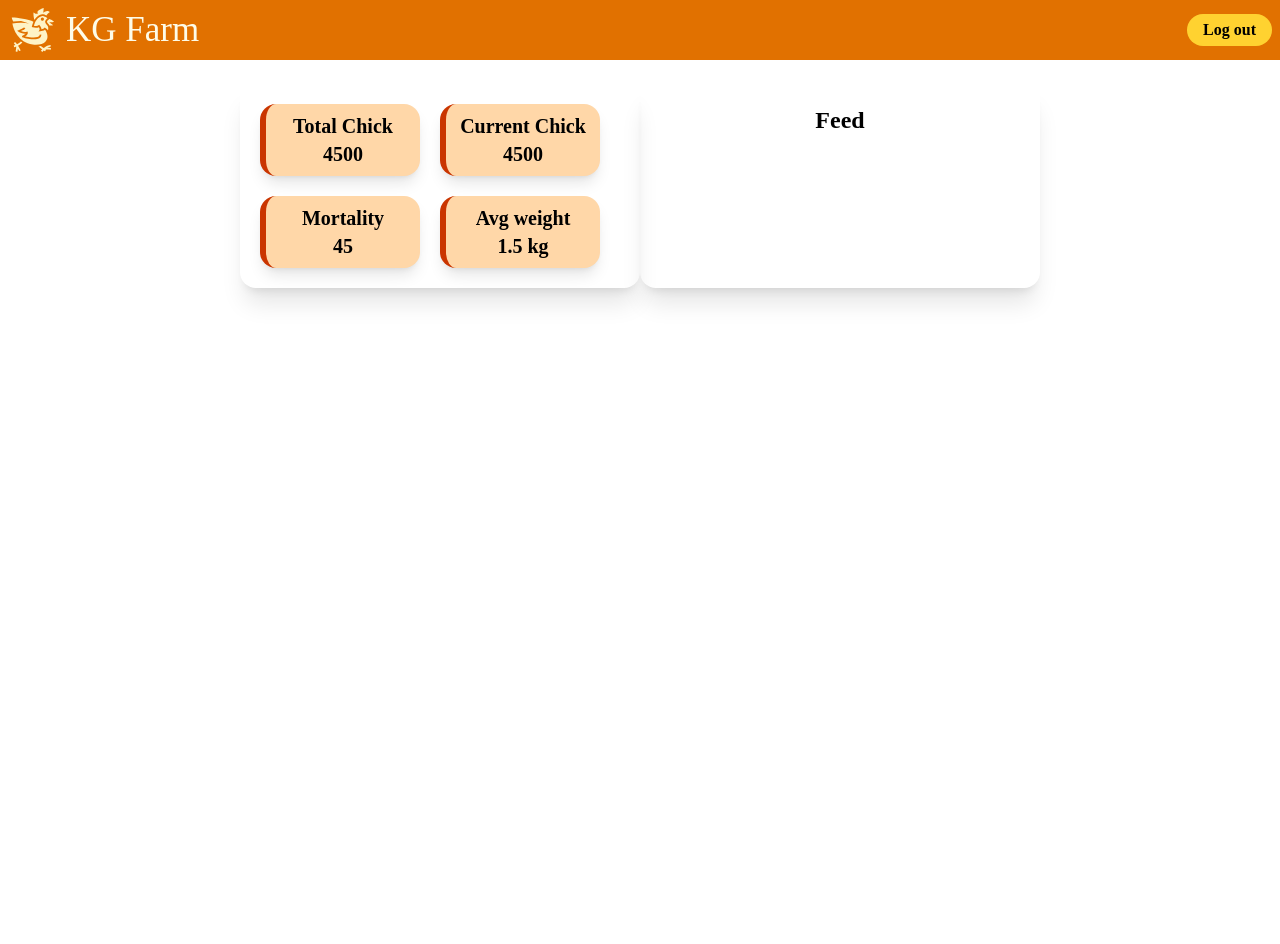
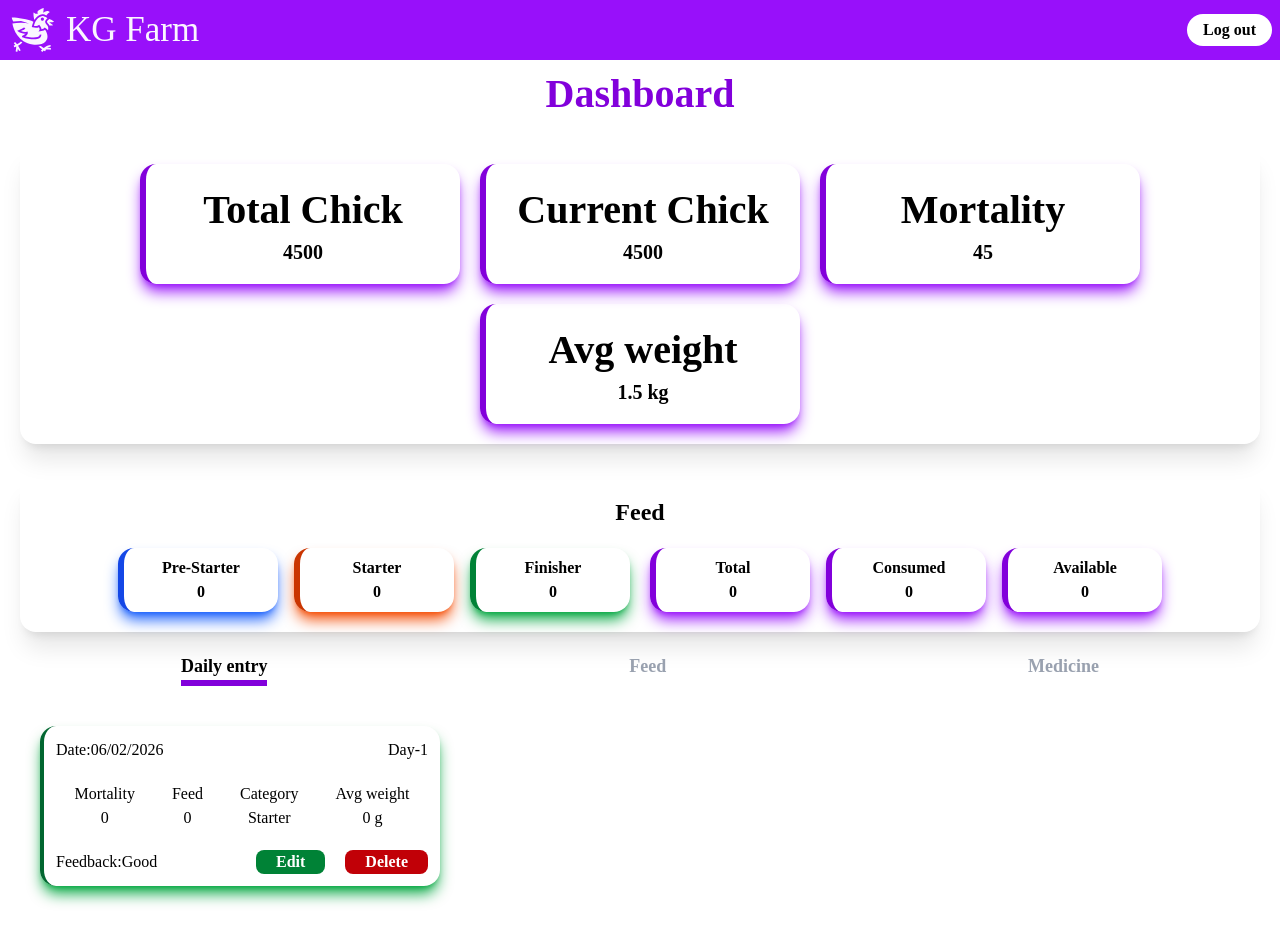
Before and after one commit to natishg-1632006/PoultryFarm, a React (Vite) app in the folder Frontend/: page /dashBoard in a window 1280 px wide. Shown: the top 944 px of the page. Before the commit the page ends 800 px from the top, so only its background shows below. Built offline with nearby package versions, Linux system fonts and the light colour scheme; no server answers; sample sign-in values are in the browser's storage.

Commit message:
Design Dashboard

```diff
--- /dev/null
+++ b/Frontend/src/component/pages/DailyEntryList.jsx
@@ -0,0 +1,41 @@
+import React from 'react'
+
+const DailyEntryList = () => {
+  return (
+     <div className='mx-10 m-10 flex flex-wrap'>
+                <div className='shadow-lg border-l-4 shadow-green-600 border-green-800  flex flex-col gap-5 rounded-2xl w-100 p-3'>
+                <div className='flex justify-between'>
+                    <span>Date:06/02/2026</span>
+                    <span>Day-1</span>
+                </div>
+                <div className='flex justify-around'>
+                    <div className='flex flex-col items-center'>
+                        <span>Mortality</span>
+                        <span>0</span>
+                    </div>
+                    <div className='flex flex-col items-center'>
+                        <span>Feed</span>
+                        <span>0</span>
+                    </div>
+                    <div className='flex flex-col items-center'>
+                        <span>Category</span>
+                        <span>Starter</span>
+                    </div>
+                    <div className='flex flex-col items-center'>
+                        <span>Avg weight</span>
+                        <span>0 g</span>
+                    </div>
+                </div>
+                <div className='flex justify-between'>
+                    <span>Feedback:Good</span>
+                    <div className='flex gap-5'>
+                        <button className='bg-green-700 cursor-pointer text-white px-5 rounded-lg font-bold'>Edit</button>
+                        <button className='bg-red-700 cursor-pointer text-white px-5 rounded-lg font-bold'>Delete</button>
+                    </div>
+                </div>
+                </div>
+              </div>
+  )
+}
+
+export default DailyEntryList
--- a/Frontend/src/component/pages/DashBoard.jsx
+++ b/Frontend/src/component/pages/DashBoard.jsx
@@ -1,33 +1,86 @@
-import React from 'react'
+import React, { useState } from 'react'
+import DailyEntryList from './DailyEntryList';
+import FeedEntryList from './FeedEntryList';
+import MedicineEntryList from './MedicineEntryList';
 
 const DashBoard = () => {
+    const [activeTab,setActiveTab]=useState("daily");
     return (
-        <div className='mt-16 p-5 flex justify-center flex-wrap gap-y-8'>
-            <div className='w-100 shadow-xl rounded-2xl p-5 flex flex-wrap gap-5'>
-                <div className='w-40 bg-orange-200 border-l-6 shadow-lg border-orange-700 rounded-2xl p-2 text-center' >
-                    <p className='text-xl font-bold'>Total Chick</p>
-                    <span className='text-xl font-bold'>4500</span>
+        <div className='mt-16 mb-16'>
+               <p className='text-[40px] font-bold text-purple-700 text-center'>Dashboard</p>
+        <div className='p-5 gap-x-5 flex justify-center flex-wrap gap-y-8'>
+
+            <div className='w-100 md:w-full shadow-xl rounded-2xl p-5 flex flex-wrap justify-center gap-5'>
+                <div className='w-40 md:w-80 md:h-30 border-l-6 shadow-lg border-purple-700 shadow-purple-600 rounded-2xl p-2  flex flex-col justify-center items-center' >
+                    <p className='text-xl md:text-[40px] font-bold'>Total Chick</p>
+                    <span className='text-xl md:text-[20px] font-bold'>4500</span>
                 </div>
-                <div className='w-40  bg-orange-200 border-l-6 shadow-lg border-orange-700 rounded-2xl p-2 text-center' >
-                    <p className='text-xl font-bold'>Current  Chick</p>
-                    <span className='text-xl font-bold'>4500</span>
+                <div className='w-40 md:w-80 md:h-30 border-l-6 shadow-lg border-purple-700 shadow-purple-600 rounded-2xl p-2  flex flex-col justify-center items-center' >
+                    <p className='text-xl md:text-[40px] font-bold'>Current  Chick</p>
+                    <span className='text-xl md:text-[20px] font-bold'>4500</span>
                 </div>
-                <div className='w-40 bg-orange-200 border-l-6 shadow-lg border-orange-700 rounded-2xl p-2 text-center' >
-                    <p className='text-xl font-bold'>Mortality</p>
-                    <span className='text-xl font-bold'>45</span>
+                <div className='w-40 md:w-80 md:h-30 border-l-6 shadow-lg border-purple-700 shadow-purple-600 rounded-2xl p-2  flex flex-col justify-center items-center' >
+                    <p className='text-xl md:text-[40px] font-bold'>Mortality</p>
+                    <span className='text-xl md:text-[20px] font-bold'>45</span>
                 </div>
-                <div className='w-40 bg-orange-200 border-l-6 shadow-lg border-orange-700 rounded-2xl p-2 text-center' >
-                    <p className='text-xl font-bold'>Avg weight</p>
-                    <span className='text-xl font-bold'>1.5 kg</span>
+                <div className='w-40 md:w-80 md:h-30 border-l-6 shadow-lg border-purple-700 shadow-purple-600 rounded-2xl p-2  flex flex-col justify-center items-center' >
+                    <p className='text-xl md:text-[40px] font-bold'>Avg weight</p>
+                    <span className='text-xl md:text-[20px] font-bold'>1.5 kg</span>
                 </div>
             </div>
 
-            <div className='w-100 shadow-xl rounded-2xl p-5 gap-5 text-center'>
-                <p className='text-2xl font-bold'>Feed</p>
-                <div>
-                    <div></div>
+            <div className='w-100 md:w-full shadow-xl rounded-2xl p-5 gap-5 text-center'>
+                <p className='text-2xl font-bold mb-5'>Feed</p>
+                <div className='flex flex-col md:flex-row md:gap-x-5 md:justify-center md:flex-wrap  gap-y-5'>
+                    <div className='flex justify-center gap-x-4'>
+                        <div className='w-40 border-l-6 shadow-lg border-blue-700 shadow-blue-600 rounded-2xl p-2 text-center' >
+                            <p className='text-md font-bold'>Pre-Starter</p>
+                            <span className='text-md font-bold'>0</span>
+                        </div>
+                        <div className='w-40 border-l-6 shadow-lg border-orange-700 shadow-orange-600 rounded-2xl p-2 text-center' >
+                            <p className='text-md font-bold'>Starter</p>
+                            <span className='text-md font-bold'>0</span>
+                        </div>
+                        <div className='w-40 border-l-6 shadow-lg border-green-700 shadow-green-600 rounded-2xl p-2 text-center' >
+                            <p className='text-md font-bold'>Finisher</p>
+                            <span className='text-md font-bold'>0</span>
+                        </div>
+
+                    </div>
+                    <div className='flex justify-center gap-x-4'>
+                        <div className='w-40  border-l-6 shadow-lg border-purple-700 shadow-purple-600 rounded-2xl p-2 text-center' >
+                            <p className='text-md font-bold'>Total</p>
+                            <span className='text-md font-bold'>0</span>
+                        </div>
+                        <div className='w-40 border-l-6 shadow-lg border-purple-700 shadow-purple-600 rounded-2xl p-2 text-center' >
+                            <p className='text-md font-bold'>Consumed</p>
+                            <span className='text-md font-bold'>0</span>
+                        </div>
+                        <div className='w-40 border-l-6 shadow-lg border-purple-700 shadow-purple-600 rounded-2xl p-2 text-center' >
+                            <p className='text-md font-bold'>Available</p>
+                            <span className='text-md font-bold'>0</span>
+                        </div>
+                    </div>
                 </div>
             </div>
+
+        </div>
+            <div >
+                <div className='flex justify-around'>
+                    <div onClick={()=>setActiveTab("daily")} className={` font-bold text-lg  cursor-pointer ${activeTab=="daily"?"border-b-6 border-purple-700":"text-gray-400"}`}>Daily entry</div>
+                    <div  onClick={()=>setActiveTab("feed")} className={`font-bold text-lg  cursor-pointer ${activeTab=="feed"?"border-b-6 border-purple-700":"text-gray-400"}`}>Feed</div>
+                    <div  onClick={()=>setActiveTab("medicine")} className={`font-bold text-lg  cursor-pointer ${activeTab=="medicine"?"border-b-6 border-purple-700":"text-gray-400"}`}>Medicine</div>
+                </div>
+            </div>
+            {
+              activeTab==="daily" && <DailyEntryList/>
+            }
+            {
+              activeTab==="feed" && <FeedEntryList/>
+            }
+            {
+              activeTab==="medicine" && <MedicineEntryList/>
+            }
         </div>
     )
 }
--- /dev/null
+++ b/Frontend/src/component/pages/FeedEntryList.jsx
@@ -0,0 +1,37 @@
+import React from 'react'
+
+const FeedEntryList = () => {
+  return (
+    <div className='mx-10 m-10 flex flex-wrap'>
+                <div className='shadow-lg border-l-4 shadow-green-600 border-green-800  flex flex-col gap-5 rounded-2xl w-100 p-3'>
+                <div className='flex justify-between'>
+                    <span>Date:06/02/2026</span>
+                    <span>Day-1</span>
+                </div>
+                <div className='flex justify-around'>
+                    <div className='flex flex-col items-center'>
+                        <span>Feed</span>
+                        <span>0</span>
+                    </div>
+                    <div className='flex flex-col items-center'>
+                        <span>Category</span>
+                        <span>Starter</span>
+                    </div>
+                    <div className='flex flex-col items-center'>
+                        <span>Type</span>
+                        <span>New</span>
+                    </div>
+                </div>
+                <div className='flex justify-between'>
+                    <span>Delivered by:Natish</span>
+                    <div className='flex gap-5'>
+                        <button className='bg-green-700 cursor-pointer text-white px-5 rounded-lg font-bold'>Edit</button>
+                        <button className='bg-red-700 cursor-pointer text-white px-5 rounded-lg font-bold'>Delete</button>
+                    </div>
+                </div>
+                </div>
+              </div>
+  )
+}
+
+export default FeedEntryList
--- a/Frontend/src/component/pages/Home.jsx
+++ b/Frontend/src/component/pages/Home.jsx
@@ -17,29 +17,29 @@ const Home = () => {
    return (
       <div className='min-h-screen p-5 mt-16 mb-5'>
          <div className='flex flex-wrap gap-8 '>
-            <div className='w-80 bg-amber-200 rounded-lg h-20 shadow-lg flex items-center justify-between p-5'>
-               <p className="text-2xl font-bold text-amber-600">Daily entry</p>
-               <IoIosArrowDroprightCircle className="text-3xl font-bold text-amber-800" />
+            <div className='w-80 bg-purple-200 border-l-6 border-purple-700 rounded-lg h-20 shadow-lg flex items-center justify-between p-5'>
+               <p className="text-2xl font-bold ">Daily entry</p>
+               <IoIosArrowDroprightCircle className="text-3xl font-bold text-purple-800" />
             </div>
-            <div className='w-80 bg-amber-200 rounded-lg h-20 shadow-lg flex items-center justify-between p-5'>
-               <p className="text-2xl font-bold text-amber-600">New feed</p>
-               <IoIosArrowDroprightCircle className="text-3xl font-bold text-amber-800" />
+            <div className='w-80 bg-purple-300 border-l-6 border-purple-700 rounded-lg h-20 shadow-lg flex items-center justify-between p-5'>
+               <p className="text-2xl font-bold ">New feed</p>
+               <IoIosArrowDroprightCircle className="text-3xl font-bold text-purple-800" />
             </div>
-            <div className='w-80 bg-amber-200 rounded-lg h-20 shadow-lg flex items-center justify-between p-5'>
-               <p className="text-2xl font-bold text-amber-600">Dashboard</p>
-               <IoIosArrowDroprightCircle className="text-3xl font-bold text-amber-800" />
+            <div className='w-80 bg-purple-200 border-l-6 border-purple-700 rounded-lg h-20 shadow-lg flex items-center justify-between p-5'>
+               <p className="text-2xl font-bold ">Dashboard</p>
+               <IoIosArrowDroprightCircle className="text-3xl font-bold text-purple-800" />
             </div>
-            <div className='w-80 bg-amber-200 rounded-lg h-20 shadow-lg flex items-center justify-between p-5'>
-               <p className="text-2xl font-bold text-amber-600">Medicine</p>
-               <IoIosArrowDroprightCircle className="text-3xl font-bold text-amber-800" />
+            <div className='w-80 bg-purple-300 border-l-6 border-purple-700 rounded-lg h-20 shadow-lg flex items-center justify-between p-5'>
+               <p className="text-2xl font-bold">Medicine</p>
+               <IoIosArrowDroprightCircle className="text-3xl font-bold text-purple-800" />
             </div>
-           {user && user.role=="admin" && <div onClick={()=>newBatch()} className='w-80 bg-amber-200 rounded-lg h-20 shadow-lg flex items-center justify-between p-5'>
-               <p className="text-2xl font-bold text-amber-600">New batch</p>
-               <IoIosArrowDroprightCircle className="text-3xl font-bold text-amber-800" />
+           {user && user.role=="admin" && <div onClick={()=>newBatch()} className='w-80 bg-purple-200 border-l-6 border-purple-700 rounded-lg h-20 shadow-lg flex items-center justify-between p-5'>
+               <p className="text-2xl font-bold">New batch</p>
+               <IoIosArrowDroprightCircle className="text-3xl font-bold text-purple-800" />
             </div>}
-            <div className='w-80 bg-amber-200 rounded-lg h-20 shadow-lg flex items-center justify-between p-5'>
-               <p className="text-2xl font-bold text-amber-600">History</p>
-               <IoIosArrowDroprightCircle className="text-3xl font-bold text-amber-800" />
+            <div className='w-80 bg-purple-300 border-l-6 border-purple-700 rounded-lg h-20 shadow-lg flex items-center justify-between p-5'>
+               <p className="text-2xl font-bold">History</p>
+               <IoIosArrowDroprightCircle className="text-3xl font-bold text-purple-800" />
             </div>
          </div>
       </div>
--- /dev/null
+++ b/Frontend/src/component/pages/MedicineEntryList.jsx
@@ -0,0 +1,33 @@
+import React from 'react'
+
+const MedicineEntryList = () => {
+    return (
+        <div className='mx-10 m-10 flex flex-wrap'>
+            <div className='shadow-lg border-l-4 shadow-green-600 border-green-800  flex flex-col gap-5 rounded-2xl w-100 p-3'>
+                <div className='flex justify-between'>
+                    <span>Date:06/02/2026</span>
+                    <span>Day-1</span>
+                </div>
+                <div className='flex justify-around'>
+                    <div className='flex flex-col items-center'>
+                        <span>Medicine Type</span>
+                        <span>Medicine</span>
+                    </div>
+                    <div className='flex flex-col items-center'>
+                        <span>Medicine name</span>
+                        <span>Water Cleaner</span>
+                    </div>
+                </div>
+                <div className='flex justify-between'>
+                    <span>Medicine quantity:5 l</span>
+                    <div className='flex gap-5'>
+                        <button className='bg-green-700 cursor-pointer text-white px-5 rounded-lg font-bold'>Edit</button>
+                        <button className='bg-red-700 cursor-pointer text-white px-5 rounded-lg font-bold'>Delete</button>
+                    </div>
+                </div>
+            </div>
+        </div>
+    )
+}
+
+export default MedicineEntryList
--- a/Frontend/src/component/pages/NavBar.jsx
+++ b/Frontend/src/component/pages/NavBar.jsx
@@ -15,9 +15,9 @@ const NavBar = () => {
     setIsTokenFound(!!token);
   },[location]);
   return (
-    <div className='max-w-screen flex justify-between p-2 items-center fixed top-0 left-0 right-0 h-15 bg-amber-600'>
-      <p className="flex items-center text-[35px] gap-2 text-yellow-50"><GiChicken className='text-amber-100 text-[50px]' /> KG Farm</p>
-      {isTokenFound && (<button onClick={logout} className="bg-amber-300 cursor-pointer px-4 py-1 rounded-2xl font-bold">Log out</button>)}
+    <div className='max-w-screen flex justify-between p-2 items-center fixed top-0 left-0 right-0 h-15 bg-purple-600'>
+      <p className="flex items-center text-[35px] gap-2 text-purple-50"><GiChicken className='text-[50px]' /> KG Farm</p>
+      {isTokenFound && (<button onClick={logout} className="bg-white cursor-pointer px-4 py-1 rounded-2xl font-bold">Log out</button>)}
     </div>
   )
 }
```
Also changed, not shown: Frontend/src/component/pages/Login.jsx (+5 -5 lines).
